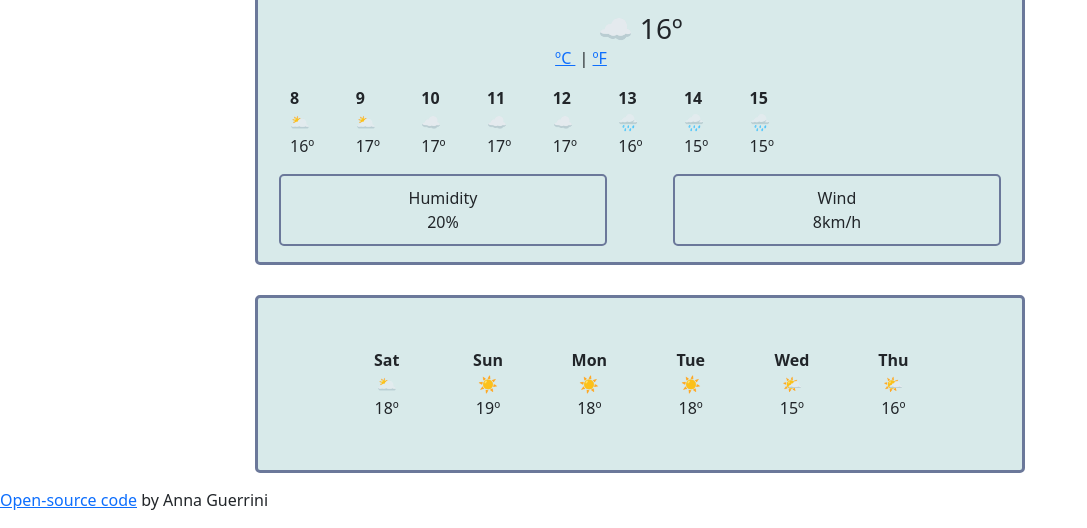
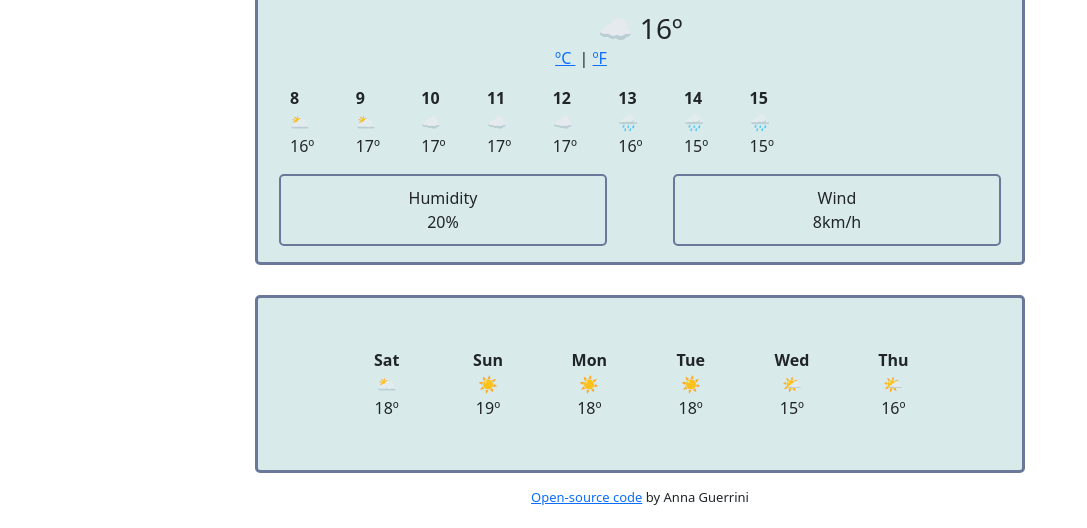
Before and after one commit to annaguerrini/my-weather-project, a plain HTML site: page homework.html in a window 1280 px wide. Shown: the part 290-818 px from the top of the page, without its empty margins (0-1087 px from the left). Drawn offline with nearby package versions, Linux system fonts and the light colour scheme.

Commit message:
added GitHub repository link

```diff
--- a/homework.html
+++ b/homework.html
@@ -172,7 +172,7 @@
         </div>
     </div>
     <p class="code">
-        <a href="https://github.com/annaguerrini/my-weather-project">Open-source code</a> by Anna Guerrini
+        <a href="https://github.com/annaguerrini/my-weather-project" target= "_blank">Open-source code</a> by Anna Guerrini
     </p>
 
         <script src="src/script.js"></script>
--- a/src/style.css
+++ b/src/style.css
@@ -94,3 +94,10 @@ ul {
 .forecastWeek {
   padding: 50px 90px;
 }
+
+.code {
+  display: block;
+  margin: 0 auto;
+  text-align: center;
+  font-size: 13px;
+}
```
